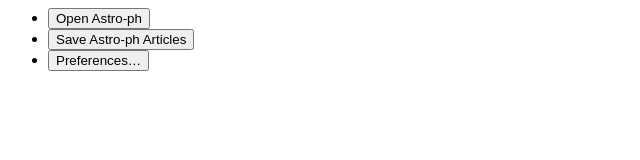
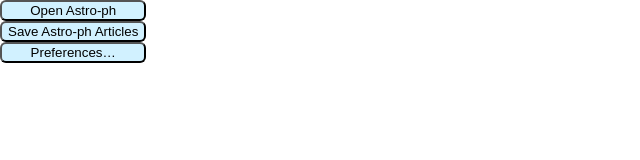
Before and after one commit to sargas/vanir, a website: page data/popup_interface.html in a window 1280 px wide. Shown: the whole page, without its empty margins (0-640 px from the left). Drawn offline with Linux system fonts and the light colour scheme.

Commit message:
Stylize popup panel
Fit panel to content and stylize buttons

```diff
--- /dev/null
+++ b/data/popup_interface.css
@@ -0,0 +1,15 @@
+html, body, ul {
+	margin: 0;
+	padding: 0;
+	list-style: none;
+}
+
+ul {
+	display: inline-block;
+}
+
+button {
+	width: 100%;
+	border-radius: 6px;
+	background-color: rgba(103, 209, 255, 0.3);
+}
--- a/data/popup_interface.html
+++ b/data/popup_interface.html
@@ -1,9 +1,10 @@
 <html>
 	<head>
 		<meta charset="utf-8">
+		<link href="popup_interface.css" type="text/css" rel="stylesheet">
 	</head>
 	<body>
-		<ul>
+		<ul id="links">
 			<li><button id="open-astroph">Open Astro-ph</button></li>
 			<li><button id="save-astroph">Save Astro-ph Articles</button></li>
 			<li><button id="open-prefs">Preferences&hellip;</button></li>
--- /dev/null
+++ b/data/windowsize.js
@@ -0,0 +1,4 @@
+self.port.on('fetchwinsize', function() {
+	let listElement = document.getElementById("links");
+	self.port.emit("winsize", {height: listElement.scrollHeight, width: listElement.scrollWidth});
+});
```
Also changed, not shown: index.js (+8 -2 lines).
